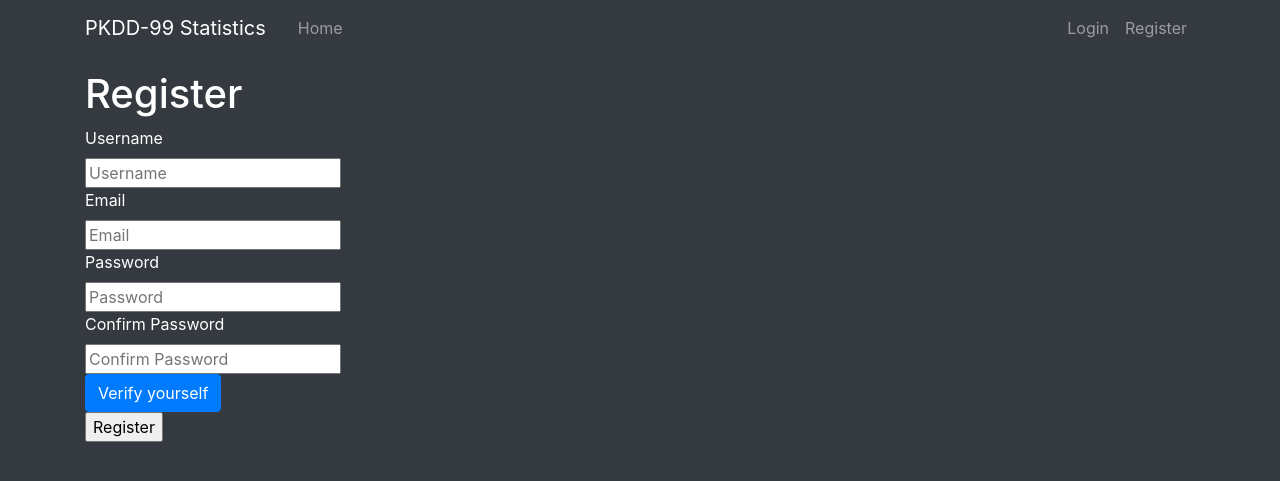
After one commit to domestoscoockie/Statistics-based-on-PKDD-99-Financial-Data-Set, a Flask app: page /register in a window 1280 px wide. The commit adds this page. Shown: the top 481 px of the page. Run offline with Flask 3, Linux system fonts and the light colour scheme; parts of the project's set-up code (start-up, migrations or seed data) failed here and were passed over; some libraries are stand-ins or nearby versions.

Commit message:
rechaptcha added

```diff
--- a/PKDD/financial_db/data_mainpualtion.py
+++ b/PKDD/financial_db/data_mainpualtion.py
@@ -1,7 +1,7 @@
 import numpy as np
 from time import time
 from PKDD.financial_db.financial_models import Account, Trans, Loan, Order,Card, Disposition, Client,\
-    District, Model
+    District
 from sqlalchemy.orm import Session
 import pandas as pd
 from typing import List
@@ -11,7 +11,7 @@ from PKDD.financial_db.wrong_values import values_to_change
 
 class RepairData:
 
-    def __init__(self, csvs: List[str], tables: List[Type[Model]]) -> None:
+    def __init__(self, csvs: List[str], tables: List) -> None:
         self.csvs = csvs
         self.tables = tables
 
@@ -70,7 +70,7 @@ class FinancialDataBase:
             self.session.commit()
 
 
-    def upload_data(self, data_frames:dict[Model:pd.DataFrame]) -> None:
+    def upload_data(self, data_frames:dict[db.Model:pd.DataFrame]) -> None:
             for table, df in data_frames.items():
                 records = df.to_dict(orient='records')
                 self.session.bulk_insert_mappings(table,records)
--- a/PKDD/financial_db/financial_models.py
+++ b/PKDD/financial_db/financial_models.py
@@ -6,7 +6,6 @@ from sqlalchemy import Integer, String, ForeignKey, DateTime,\
 from flask_sqlalchemy.model import DefaultMeta
 from PKDD import db
 
-Model: DefaultMeta = db.Model
 
 class Trans(db.Model):
     __tablename__ = 'trans'
--- a/PKDD/main/routes.py
+++ b/PKDD/main/routes.py
@@ -9,7 +9,7 @@ main = Blueprint('main', __name__)
 @main.route('/')
 @main.route('/home')
 def home():
-    return render_template('home.html', title= 'PKDD-99 Statistics')
+    return render_template('home.html')
 
 
 @main.route('/download')
--- a/PKDD/templates/layout.html
+++ b/PKDD/templates/layout.html
@@ -3,15 +3,65 @@
 <head>
     <meta charset="UTF-8">
     <meta name="viewport" content="width=device-width, initial-scale=1.0">
-    <title>{{ title }}</title>
-    <!-- Load Bootstrap CSS -->
+    <style>
+        body {
+          padding-top: 70px;
+        }
+      </style>
+    <title>PKDD-99 Statistics - {{ title }}</title>
     <link rel="stylesheet" href="https://stackpath.bootstrapcdn.com/bootstrap/4.5.2/css/bootstrap.min.css">
+    <script src="https://www.google.com/recaptcha/api.js"></script>
+    <script>
+        function onSubmit(token) {
+          document.getElementById("register-id").submit();
+        }
+      </script>
 </head>
 <body class="bg-dark text-white">
-    <div class="container p-4">
-        {% block content %}
-        {% endblock content %}
-    </div>
+
+
+    <header class="site-header">
+        <nav class="navbar navbar-expand-md navbar-dark bg-dark fixed-top">
+            <div class="container">
+                <a class="navbar-brand mr-4" href="{{ url_for('main.home') }}">PKDD-99 Statistics</a>
+                <button class="navbar-toggler" type="button" data-toggle="collapse" data-target="#navbarToggle"
+                        aria-controls="navbarToggle" aria-expanded="false" aria-label="Toggle navigation">
+                    <span class="navbar-toggler-icon"></span>
+                </button>
+                <div class="collapse navbar-collapse" id="navbarToggle">
+                    <div class="navbar-nav mr-auto">
+                        <a class="nav-item nav-link" href="{{ url_for('main.home') }}">Home</a>
+                    </div>
+                    <div class="navbar-nav">
+                        {% if current_user.is_authenticated %}
+                        <a class="nav-item nav-link" href="{{ url_for('users.account') }}">Account</a>
+                        <a class="nav-item nav-link" href="{{ url_for('users.logout') }}">Logout</a>
+                        {% else %}
+                        <a class="nav-item nav-link" href="{{ url_for('users.login') }}">Login</a>
+                        <a class="nav-item nav-link" href="{{ url_for('users.register') }}">Register</a>
+                        {% endif %}
+                    </div>
+                </div>
+            </div>
+        </nav>
+
+        <main role="main" class="container">
+            <div class="row">
+                <div class="col-md-8">
+                    {% with messages = get_flashed_messages(with_categories=true) %}
+                      {% if messages %}
+                        {% for category, message in messages %}
+                            <div class="alert alert-{{ category }}">
+                                {{ message }}
+                            </div>
+                        {% endfor %}
+                      {% endif %}
+                    {% endwith %}
+                    {% block content %}{% endblock %}
+                </div>
+            </div>
+        </main>
+
     <script src="https://code.jquery.com/jquery-3.5.1.slim.min.js"></script>
     <script src="https://cdn.jsdelivr.net/npm/bootstrap@4.5.2/dist/js/bootstrap.bundle.min.js"></script>
 </body>
--- /dev/null
+++ b/PKDD/templates/register.html
@@ -0,0 +1,52 @@
+{% extends "layout.html" %}
+{% block content %}
+<div class="content section">
+    <h1>Register</h1>
+    <form id="register-id" method="POST" action="">
+        {{ form.hidden_tag() }}
+        <div class="field">
+            {{ form.username.label(class="form-control-label") }}
+            <div class="control">
+                {{ form.username(class="input", placeholder="Username") }}
+            </div>
+            {% for error in form.username.errors %}
+                <p class="help is-danger">{{ error }}</p>
+            {% endfor %}
+        </div>
+        <div class="field">
+            {{ form.email.label(class="form-control-label") }}
+            <div class="control">
+                {{ form.email(class="input", placeholder="Email") }}
+            </div>
+            {% for error in form.email.errors %}
+                <p class="help is-danger">{{ error }}</p>
+            {% endfor %}
+        </div>
+        <div class="field">
+            {{ form.password.label(class="form-control-label") }}
+            <div class="control">
+                {{ form.password(class="input", placeholder="Password") }}
+            </div>
+            {% for error in form.password.errors %}
+                <p class="help is-danger">{{ error }}</p>
+            {% endfor %}
+        </div>
+        <div class="field">
+            {{ form.confirm_password.label(class="form-control-label") }}
+            <div class="control">
+                {{ form.confirm_password(class="input", placeholder="Confirm Password") }}
+            </div>
+            {% for error in form.confirm_password.errors %}
+                <p class="help is-danger">{{ error }}</p>
+            {% endfor %}
+        </div>
+        <button class="g-recaptcha btn btn-primary" data-sitekey="{{ site_key }}"
+            data-callback='onSubmit' data-action='submit'>Verify yourself</button>
+        <div class="field">
+            <div class="control">
+                {{ form.submit(class="button is-link") }}
+            </div>
+        </div>
+
+    </form>
+{% endblock content %}
--- a/PKDD/users/forms.py
+++ b/PKDD/users/forms.py
@@ -1,6 +1,8 @@
 from flask_wtf import FlaskForm
-from wtforms import StringField, PasswordField, SubmitField
-from wtforms.validators import DataRequired, Length, EqualTo, Email
+from wtforms import StringField, PasswordField, SubmitField, BooleanField
+from wtforms.validators import DataRequired, Length, EqualTo, Email, ValidationError
+from flask_login import current_user
+from PKDD.users.users_models import User
 
 
 class RegistrationForm(FlaskForm):
@@ -10,8 +12,56 @@ class RegistrationForm(FlaskForm):
     confirm_password = PasswordField('Confirm Password', validators=[DataRequired(), EqualTo('password')])
     submit = SubmitField('Register')
 
+    def validate_username(self, username):
+        user = User.query.filter_by(username=username.data).first()
+        if user:
+            raise ValidationError('That username is already taken. Please choose a different one.')
+    def validate_email(self, email):
+        user = User.query.filter_by(email=email.data).first()
+        if user:
+            raise ValidationError('That email is already taken. Please choose a different one.')
+
+
 
 class LoginForm(FlaskForm):
     email = StringField('Email', validators=[DataRequired(), Email()])
     password = PasswordField('Password', validators=[DataRequired()])
+    remember = BooleanField('Remember Me')
     submit = SubmitField('Login')
+
+
+class UpdateAccountForm(FlaskForm):
+    username = StringField('Username', validators=[DataRequired()])
+    email = StringField('Email', validators=[DataRequired(), Email()])
+    submit = SubmitField('Update')
+    delete_account = SubmitField('Delete account')
+
+    def validate_username(self, username):
+        if username.data != current_user.username:
+            user = User.query.filter_by(username=username.data).first()
+            if user:
+                raise ValidationError('That username is already taken. Please choose a different one.')
+
+    def validate_email(self, email):
+        if email.data != current_user.email:
+            user = User.query.filter_by(email=email.data).first()
+            if user:
+                raise ValidationError('That email is already taken. Please choose a different one.')
+
+
+class RequestResetForm(FlaskForm):
+    email = StringField('Email',
+                        validators=[DataRequired(), Email()])
+    submit = SubmitField('Request Password Reset')
+
+    def validate_email(self, email):
+        user = User.query.filter_by(email=email.data).first()
+        if user is None:
+            raise ValidationError('There is no account with that email. You must register first.')
+
+
+
+class ResetPasswordForm(FlaskForm):
+    password = PasswordField('Password', validators=[DataRequired(), Length(min=6)])
+    confirm_password = PasswordField('Confirm Password', validators=[DataRequired(), EqualTo('password')])
+    submit = SubmitField('Reset Password')
--- a/PKDD/users/routes.py
+++ b/PKDD/users/routes.py
@@ -1,20 +1,125 @@
 from flask import render_template, url_for, flash, redirect, request, Blueprint,\
-send_from_directory
+send_from_directory, current_app, abort
 from PKDD import db
 from flask import Blueprint
-from forms import RegistrationForm, LoginForm
-
+from PKDD.users.forms import RegistrationForm, LoginForm, UpdateAccountForm,\
+      ResetPasswordForm, RequestResetForm
+from flask_login import login_user, current_user, logout_user, login_required
+from PKDD.users.users_models import User
+from PKDD import bcrypt
+from PKDD.users.utils import send_reset_email, send_delete_account_email, recaptcha_register_verify
+import requests
 
 users = Blueprint('users', __name__)
 
-@users.route('/register')
+@users.route('/register', methods=['GET','POST'])
 def register():
+    if current_user.is_authenticated:
+        return redirect(url_for('main.home'))
+    form = RegistrationForm()
+    if form.validate_on_submit():
+        recaptcha_register_verify()
+        hashed_password = bcrypt.generate_password_hash(form.password.data).decode('utf-8')
+        user = User(username=form.username.data, email=form.email.data,
+                     password=hashed_password)
+        db.session.add(user)
+        db.session.commit()
+        flash(f'Account created for {form.username.data}!', 'success')
+        return redirect(url_for('users.login'))
+    return render_template('register.html', title= 'Register',
+                            form=form, site_key=current_app.config['SITE_KEY'])
 
 
-    return render_template('register.html', title= 'PKDD-99 Statistics - Register')
+@users.route('/login', methods=['GET','POST'])
+def login():
+    if current_user.is_authenticated:
+        return redirect(url_for('main.home'))
+    form = LoginForm()
+    if form.validate_on_submit():
+        user = User.query.filter_by(email=form.email.data).first()
+        if user and bcrypt.check_password_hash(user.password, form.password.data):
+            login_user(user, remember=form.remember.data)
+            next_page = request.args.get('next')
+            return redirect(next_page) if next_page else redirect(url_for('main.home'))
+        else:
+            flash('Login Unsuccessful. Please check email and password', 'danger')
+
+
+    return render_template('login.html', title='Login', form=form)
 
 
 
-@users.route('/login')
-def login():
-    return render_template('login.html', title= 'PKDD-99 Statistics - Login')
+@users.route('/logout')
+def logout():
+    logout_user()
+    return redirect(url_for('main.home'))
+
+
+@users.route('/account', methods=['GET','POST'])
+@login_required
+def account():
+    form = UpdateAccountForm()
+    if form.validate_on_submit():
+        if form.delete_account.data:
+            send_delete_account_email(current_user)
+            flash('To confirm, please visit the link sent to your email', 'info')
+            return redirect(url_for('users.account'))
+        elif form.submit.data:
+            current_user.username = form.username.data
+            current_user.email = form.email.data
+            db.session.commit()
+            flash('Your account has been updated!', 'success')
+            return redirect(url_for('users.account'))
+
+    elif request.method == 'GET':
+        form.username.data = current_user.username
+        form.email.data = current_user.email
+    return render_template('account.html', title='Account', form=form)
+
+
+
+@users.route('/account/<token>', methods=['GET','POST'])
+def delete_account(token):
+    user = User.verify_token(token)
+    if user is None:
+        flash('That is an invalid or expired token!', 'warning')
+        return redirect(url_for('main.home'))
+
+    db.session.delete(user)
+    db.session.commit()
+    flash('Your account has been deleted!', 'success')
+    return redirect(url_for('main.home'))
+
+@users.route('/reset_password', methods=['GET','POST'])
+def reset_request():
+    if current_user.is_authenticated:
+        return redirect(url_for('main.home'))
+
+    form = RequestResetForm()
+    if form.validate_on_submit():
+        user = User.query.filter_by(email=form.email.data).first()
+        send_reset_email(user)
+        flash('An email with instructions has been sent', 'info')
+        return redirect(url_for('users.login'))
+
+    return render_template('reset_request.html', form=form, title='Reset Password')
+
+
+
+@users.route('/reset_password/<token>', methods=['GET','POST'])
+def reset_password_token(token):
+    if current_user.is_authenticated:
+        return redirect(url_for('main.home'))
+
+    user = User.verify_token(token)
+    if user == None:
+        flash('That is an invalid or expired token!', 'warning')
+        return redirect(url_for('users.reset_request'))
+
+    form = ResetPasswordForm()
+    if form.validate_on_submit():
+        hashed_password = bcrypt.generate_password_hash(form.password.data).decode('utf-8')
+        user.password = hashed_password
+        db.session.commit()
+        return redirect(url_for('users.login'))
+    return render_template('reset_password_token.html', form=form, title='nie')
--- a/requirements.txt
+++ b/requirements.txt
@@ -4,3 +4,8 @@ sqlalchemy
 python-dotenv
 pg8000
 dash_bootstrap_components
+email_validator
+flask-login-0.6.3
+flask-bcrypt-1.0.1
+flask-mail-0.10.0
+authlib-1.5.1
```
Also changed, not shown: PKDD/__init__.py (+15 -3 lines), PKDD/config.py (+13 -1 lines), PKDD/templates/account.html (added, +52 -0 lines), PKDD/templates/login.html (+50 -1 lines), PKDD/templates/reset_password_token.html (added, +40 -0 lines), PKDD/templates/reset_request.html (added, +27 -0 lines), PKDD/users/users_models.py (added, +51 -0 lines), PKDD/users/utils.py (added, +42 -0 lines), create_db_app.py (+15 -14 lines), app.py (line endings or trailing spaces).
